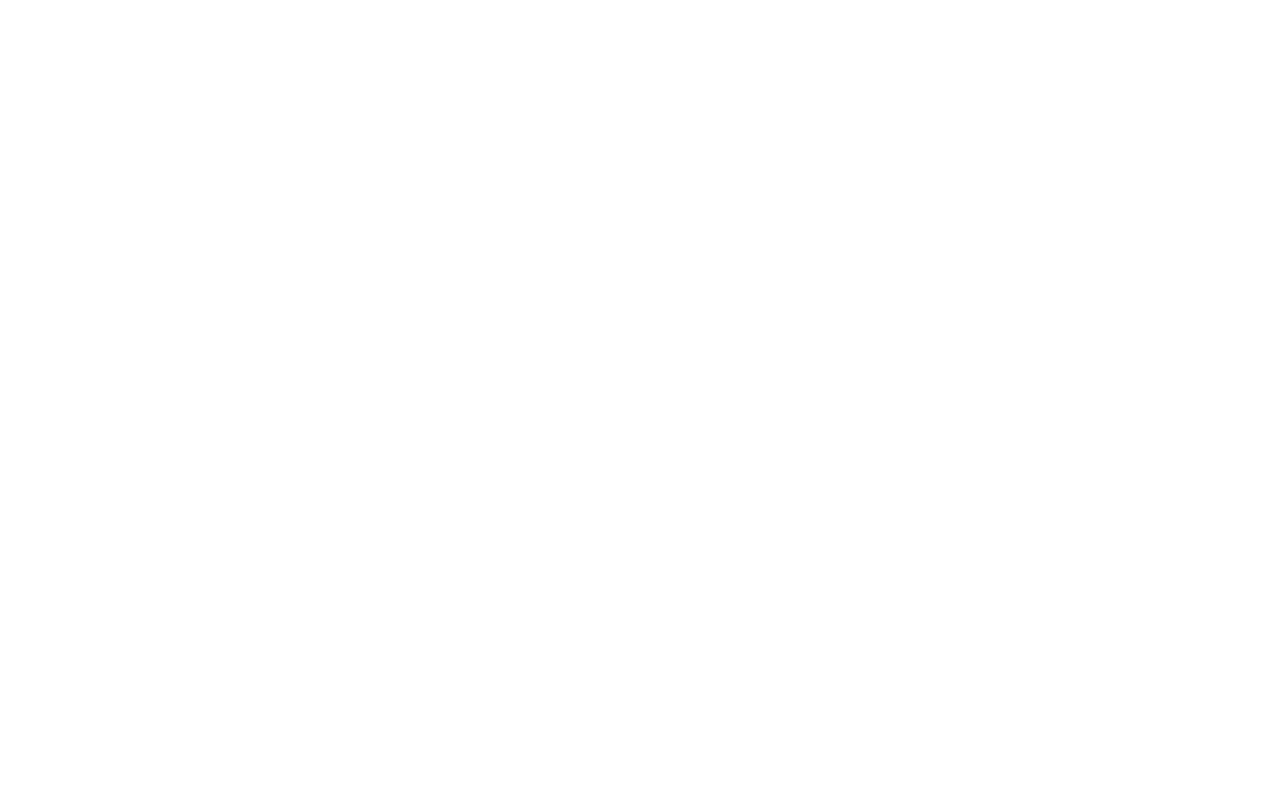
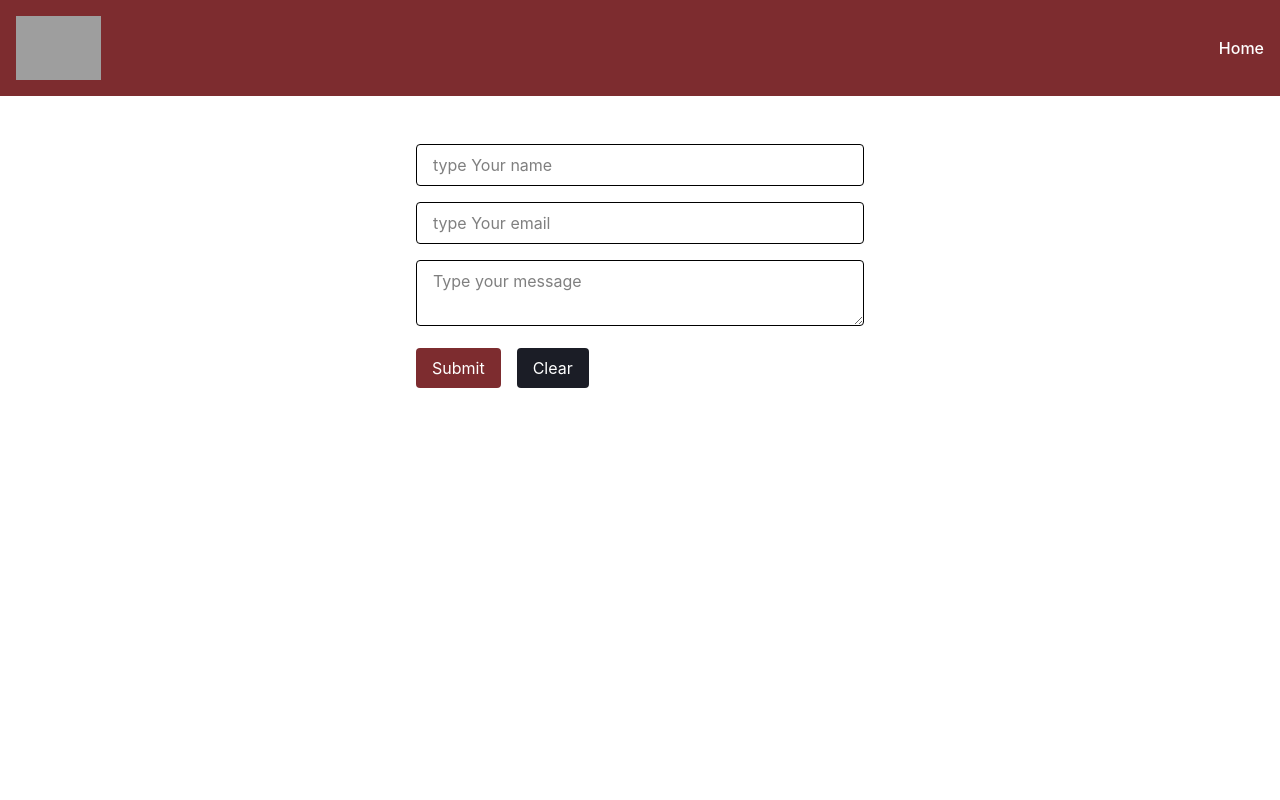
Before and after one commit to dimitriadis1998-web/cf9-react-app, a React (Vite) app: page /multifield-form in a window 1280 px wide. Before the commit this address had no page. Shown: the top 800 px of the page. Built offline with nearby package versions, Linux system fonts and the light colour scheme; grey boxes are pictures that could not be loaded.

Commit message:
feat : add MultiFieldForm Component using html validation

```diff
--- a/src/App.tsx
+++ b/src/App.tsx
@@ -21,6 +21,7 @@
 import RouterLayout from "./components/RouterLayout.tsx";
 import UserPage from "./pages/UserPage.tsx";
 import SearchPage from "./pages/SearchPage.tsx";
+import MultiFieldForm from "./components/LessonNine/MultiFieldForm.tsx";
 
 
 
@@ -149,6 +150,8 @@
 
                 <Route path="search" element={<SearchPage />} />
 
+                <Route path="multifield-form" element={<MultiFieldForm/>}/>
+
 
 
               </Route>
--- /dev/null
+++ b/src/components/LessonNine/MultiFieldForm.tsx
@@ -0,0 +1,93 @@
+import {type FormEvent, useState} from "react";
+
+type FormValues = {
+    name : string,
+    email :string,
+    message : string,
+}
+
+const initialValues :FormValues = {
+    name : "",
+    email : "",
+    message : "",
+}
+
+const MultiFieldForm = () => {
+    const [values,setValues] = useState<FormValues>(initialValues);
+    const [submittedData, setSubmittedData] = useState<FormValues | null>(null)
+
+
+    const handleChange = (
+        e:React.ChangeEvent<HTMLInputElement | HTMLTextAreaElement>
+    ) => {
+        const { name , value } = e.target;
+        setValues((prev) => ({ ...prev, [name]: value }));
+    }
+
+    const handleClear = () => {
+        setValues(initialValues)
+    }
+
+    const handleSubmit : (e:FormEvent<HTMLFormElement>) =>void = (e:React.FormEvent<HTMLFormElement>) => {
+        e.preventDefault();
+        setSubmittedData(values)
+        setValues(initialValues)
+    }
+
+
+    return (
+        <>
+            <form
+                onSubmit={handleSubmit}
+                className="max-w-md mx-auto space-y-4">
+                <input type="text"
+                       name = "name"
+                       value = {values.name}
+                       onChange={handleChange}
+                       placeholder="type Your name"
+                       className="w-full border rounded px-4 py-2"
+                />
+                <input type="email"
+                       name = "email"
+                       value={values.email}
+                       onChange={handleChange}
+                       placeholder="type Your email"
+                       className="w-full border rounded px-4 py-2"
+                />
+                <textarea
+                    name="message"
+                    value={values.message}
+                    onChange={handleChange}
+                    placeholder="Type your message"
+                    className="w-full border rounded px-4 py-2"
+                    minLength={5}
+                ></textarea>
+
+                <div className="flex gap-4">
+                <button
+                    type="submit"
+                    className="bg-cf-dark-red text-white px-4 py-2 rounded">
+                    Submit
+                </button >
+                    <button
+                        onClick={handleClear}
+                        className="bg-cf-dark-gray text-white px-4 py-2 rounded">
+                        Clear
+                    </button>
+                </div>
+            </form>
+
+            {submittedData && (
+                <>
+                    <div className="mt-6 max-w-md mx-auto border-t space-y-2">
+                        <p><strong>Name: </strong>{submittedData.name}</p>
+                        <p><strong>Email: </strong>{submittedData.email}</p>
+                        <p><strong>Message: </strong>{submittedData.message}</p>
+                    </div>
+                </>
+            )}
+
+        </>
+    )
+}
+export default MultiFieldForm;
```
